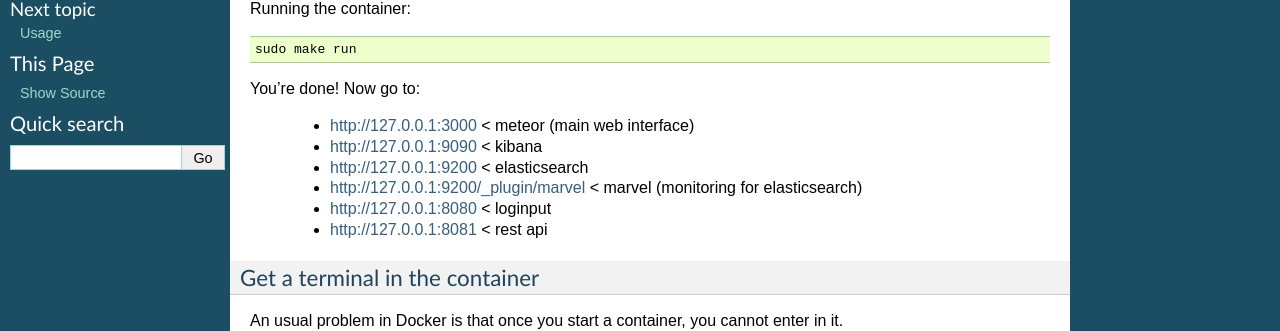
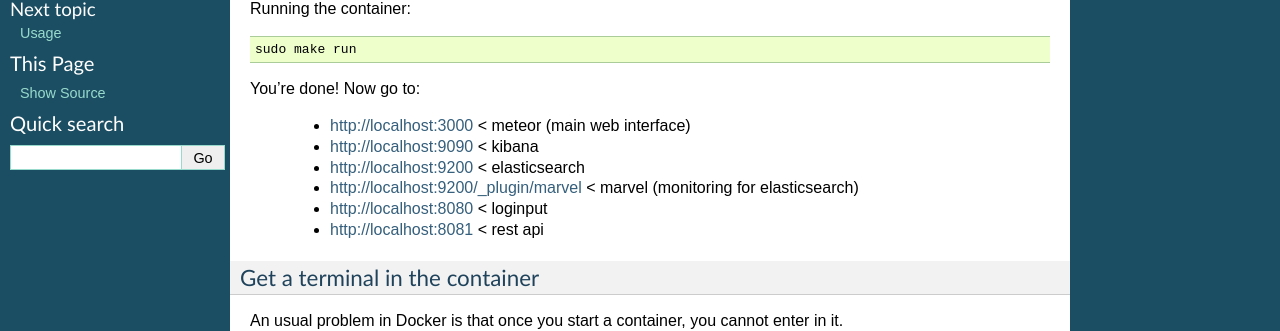
Before and after one commit to mozilla/MozDef, a Sphinx documentation site: the page built from docs/source/installation.rst, in a window 1280 px wide and 900 px high. Shown: the part 395-726 px from the top of the window. Built offline with Sphinx 7.4.7, drawn with Linux system fonts in a browser that asks for light colours; part of the change alters nothing that is shown.

```diff
--- a/docs/source/installation.rst
+++ b/docs/source/installation.rst
@@ -23,12 +23,12 @@ Running the container::
 
 You're done! Now go to:
 
- * http://127.0.0.1:3000 < meteor (main web interface)
- * http://127.0.0.1:9090 < kibana
- * http://127.0.0.1:9200 < elasticsearch
- * http://127.0.0.1:9200/\_plugin/marvel < marvel (monitoring for elasticsearch)
- * http://127.0.0.1:8080 < loginput
- * http://127.0.0.1:8081 < rest api
+ * http://localhost:3000 < meteor (main web interface)
+ * http://localhost:9090 < kibana
+ * http://localhost:9200 < elasticsearch
+ * http://localhost:9200/\_plugin/marvel < marvel (monitoring for elasticsearch)
+ * http://localhost:8080 < loginput
+ * http://localhost:8081 < rest api
 
 Get a terminal in the container
 *******************************
```
